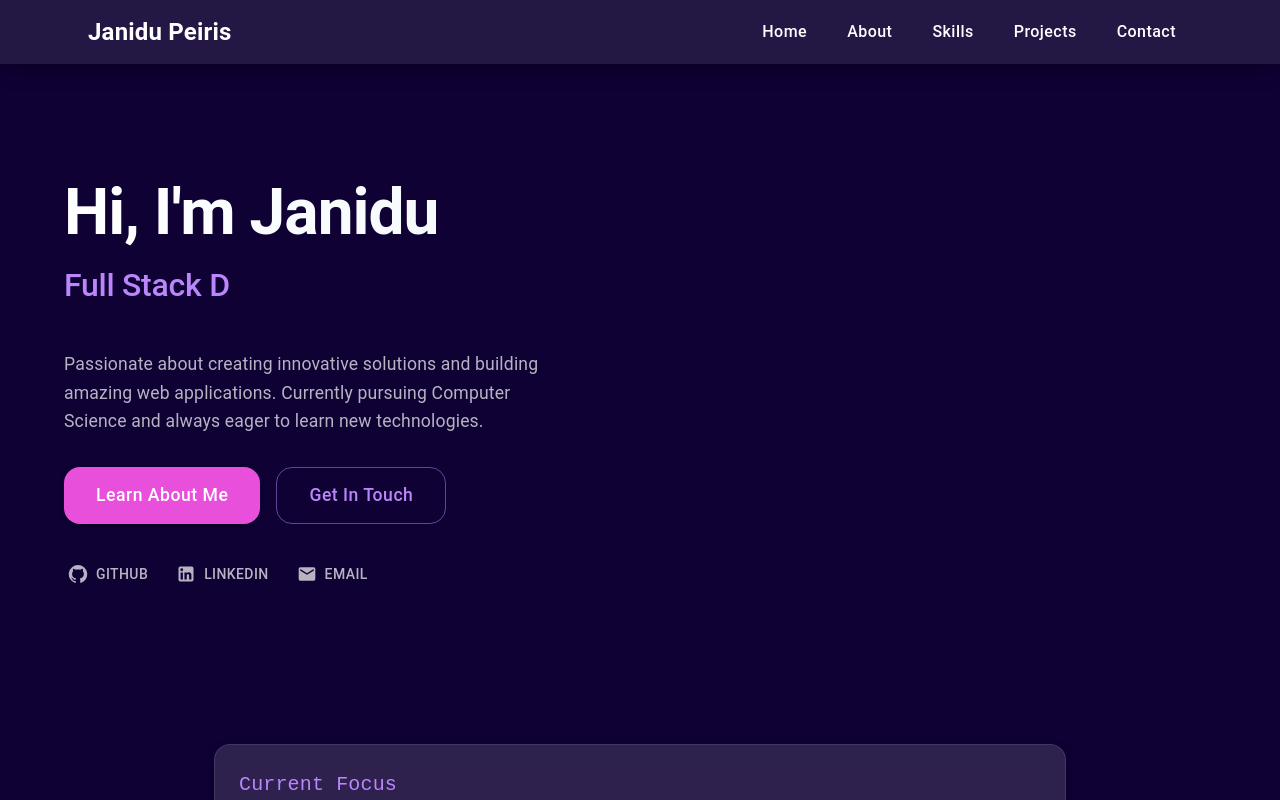
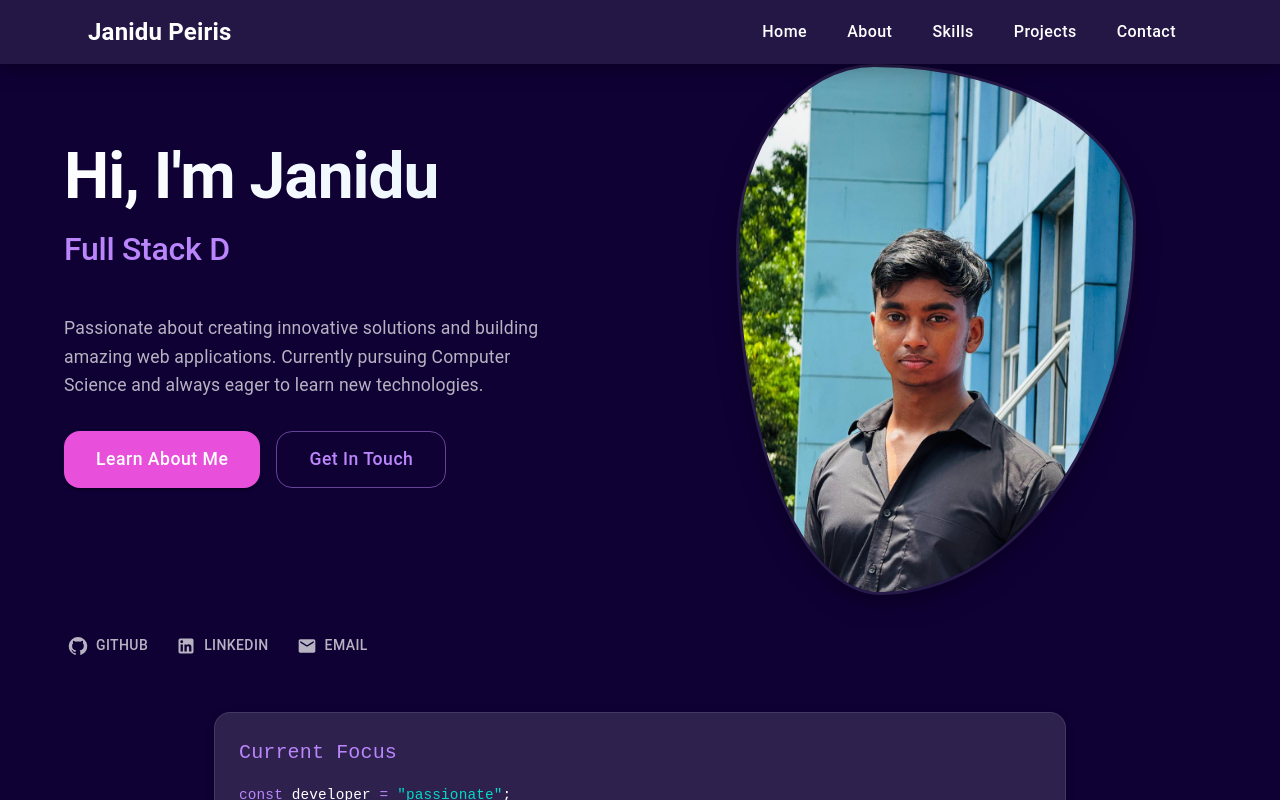
Before and after one commit to JaniduP2003/Portfolio_Website_Final, a React (Create React App) app: page / in a window 1280 px wide. Shown: the top 800 px of the page. Built offline with nearby package versions, Linux system fonts and the light colour scheme.

Commit message:
add the profile picture

```diff
--- a/src/components/sections/HeroSection.js
+++ b/src/components/sections/HeroSection.js
@@ -1,4 +1,3 @@
-
 import React, { useState, useEffect } from 'react';
 import {
   Box,
@@ -10,15 +9,18 @@ import {
 import { GitHub, LinkedIn, Email } from '@mui/icons-material';
 
 export default function HeroSection({ scrollToSection }) {
-
   const [text, setText] = useState('');
   const [isDeleting, setIsDeleting] = useState(false);
   const [loopNum, setLoopNum] = useState(0);
   const [typingSpeed, setTypingSpeed] = useState(150);
 
-
   useEffect(() => {
-    const roles = ['Computer Science Student', 'Full Stack Developer', 'Problem Solver', 'Tech Enthusiast'];
+    const roles = [
+      'Computer Science Student',
+      'Full Stack Developer',
+      'Problem Solver',
+      'Tech Enthusiast'
+    ];
 
     const handleType = () => {
       const current = loopNum % roles.length;
@@ -54,9 +56,18 @@ export default function HeroSection({ scrollToSection }) {
 
   return (
     <section id="home">
-      <main className="main-flex">
       <Container maxWidth="lg">
-          <Box sx={{ textAlign: { xs: 'center', md: 'left' } }}>
+        {/* Flex container for left + right */}
+        <Box
+          sx={{
+            display: "flex",
+            flexDirection: { xs: "column", md: "row" },
+            gap: 4,
+            alignItems: "center",
+          }}
+        >
+          {/* Left side */}
+          <Box sx={{ flex: 1, textAlign: { xs: 'center', md: 'left' } }}>
             <Typography
               variant="h1"
               sx={{
@@ -119,14 +130,13 @@ export default function HeroSection({ scrollToSection }) {
                 onClick={() => scrollToSection('about')}
                 sx={{
                   px: 4,
-                  py: 1.5,ontSize: '1.1rem',
+                  py: 1.5,
                   borderRadius: 2,
                   textTransform: 'none',
                   fontSize: '1.1rem',
-    backgroundColor: '#e84fdbff', // custom purple
-    color: '#fff',              // text color
-    '&:hover': {
-      backgroundColor: '#7d0083ff',}
+                  backgroundColor: '#e84fdbff',
+                  color: '#fff',
+                  '&:hover': { backgroundColor: '#7d0083ff' },
                 }}
               >
                 Learn About Me
@@ -146,38 +156,48 @@ export default function HeroSection({ scrollToSection }) {
                 Get In Touch
               </Button>
             </Box>
+          </Box>
 
-            <Box sx={{ display: 'flex', gap: 2, justifyContent: { xs: 'center', md: 'flex-start' } }}>
-              <Button
-                href="https://github.com/JaniduP2003"
-                target="_blank"
-                startIcon={<GitHub />}
-                sx={{ color: 'text.secondary' }}
-              >
+          {/* Right side */}
+          <Box sx={{ flex: 1, position: 'relative', display: 'flex', justifyContent: 'center' }}>
+            <Box
+              component="img"
+              src="/images/janidu profile.jpg"
+              alt="Janidu's Profile"
+              sx={{
+                width: { xs: '70%', sm: '60%', md: '100%' },
+                maxWidth: '400px',
+                borderRadius: '30% 70% 70% 30% / 30% 30% 70% 70%',
+                border: '3px solid rgba(255, 255, 255, 0.1)',
+                boxShadow: '0 10px 30px -10px rgba(0, 0, 0, 0.5)',
+                transition: 'transform 0.3s ease',
+                '&:hover': { transform: 'translateY(-5px) scale(1.02)' },
+                animation: 'morph 8s ease-in-out infinite',
+                '@keyframes morph': {
+                  '0%': { borderRadius: '30% 70% 70% 30% / 30% 30% 70% 70%' },
+                  '50%': { borderRadius: '60% 40% 30% 70% / 60% 30% 70% 40%' },
+                  '100%': { borderRadius: '30% 70% 70% 30% / 30% 30% 70% 70%' }
+                }
+              }}
+            />
+          </Box>
+        </Box>
+
+        {/* Social links */}
+        <Box sx={{ display: 'flex', gap: 2, justifyContent: { xs: 'center', md: 'flex-start' }, mt: 4 }}>
+          <Button href="https://github.com/JaniduP2003" target="_blank" startIcon={<GitHub />} sx={{ color: 'text.secondary' }}>
             GitHub
           </Button>
-              <Button
-                href="https://linkedin.com/in/janidu-peiris"
-                target="_blank"
-                startIcon={<LinkedIn />}
-                sx={{ color: 'text.secondary' }}
-              >
+          <Button href="https://linkedin.com/in/janidu-peiris" target="_blank" startIcon={<LinkedIn />} sx={{ color: 'text.secondary' }}>
             LinkedIn
           </Button>
-              <Button
-                href="mailto:janidupeiris2003@gmail.com"
-                startIcon={<Email />}
-                sx={{ color: 'text.secondary' }}
-              >
+          <Button href="mailto:janidupeiris2003@gmail.com" startIcon={<Email />} sx={{ color: 'text.secondary' }}>
             Email
           </Button>
         </Box>
-          </Box>
-        </Container>
-      </main>
 
-      <main className="main-flex2">
-        <Container maxWidth="md">
+        {/* Code snippet */}
+        <Container maxWidth="md" sx={{ mt: 6 }}>
           <Paper
             elevation={3}
             sx={{
@@ -188,10 +208,7 @@ export default function HeroSection({ scrollToSection }) {
               border: '1px solid rgba(255, 255, 255, 0.1)',
             }}
           >
-            <Typography
-              variant="h6"
-              sx={{ mb: 2, color: 'primary.main', fontFamily: 'monospace' }}
-            >
+            <Typography variant="h6" sx={{ mb: 2, color: 'primary.main', fontFamily: 'monospace' }}>
               Current Focus
             </Typography>
             <Box sx={{ fontFamily: 'monospace', fontSize: '0.9rem' }}>
@@ -207,7 +224,7 @@ export default function HeroSection({ scrollToSection }) {
             </Box>
           </Paper>
         </Container>
-      </main>
+      </Container>
     </section>
   );
 }
```
Also changed, not shown: public/images/janidu profile.jpg (added). Lines whose indentation alone changed are shown as unchanged.
